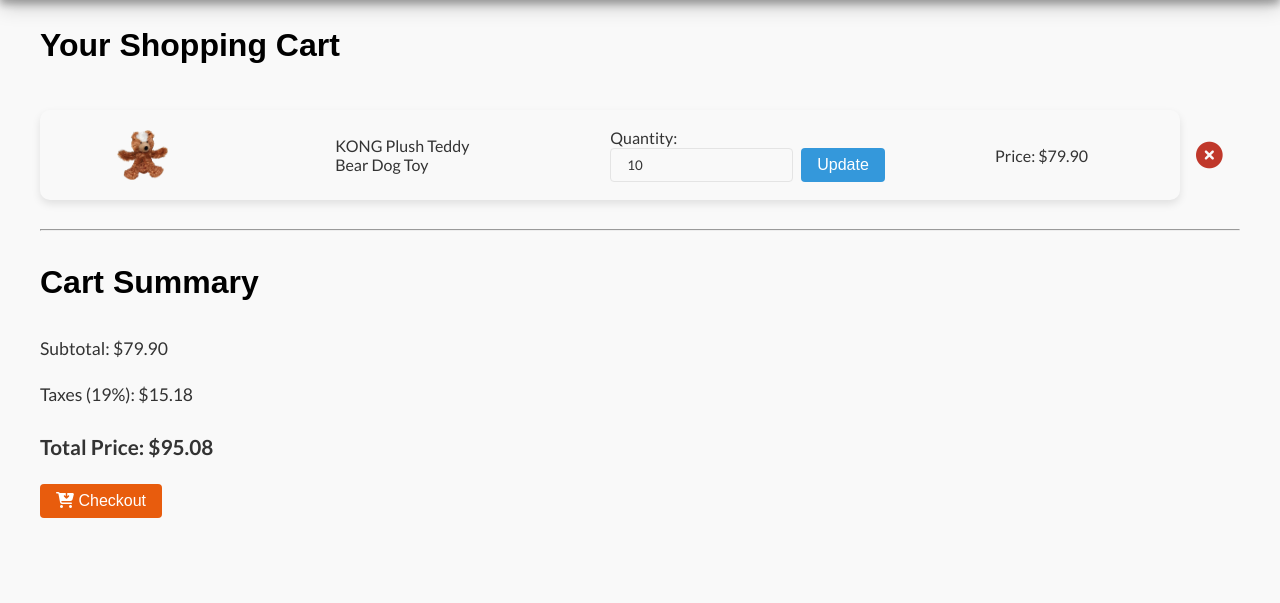
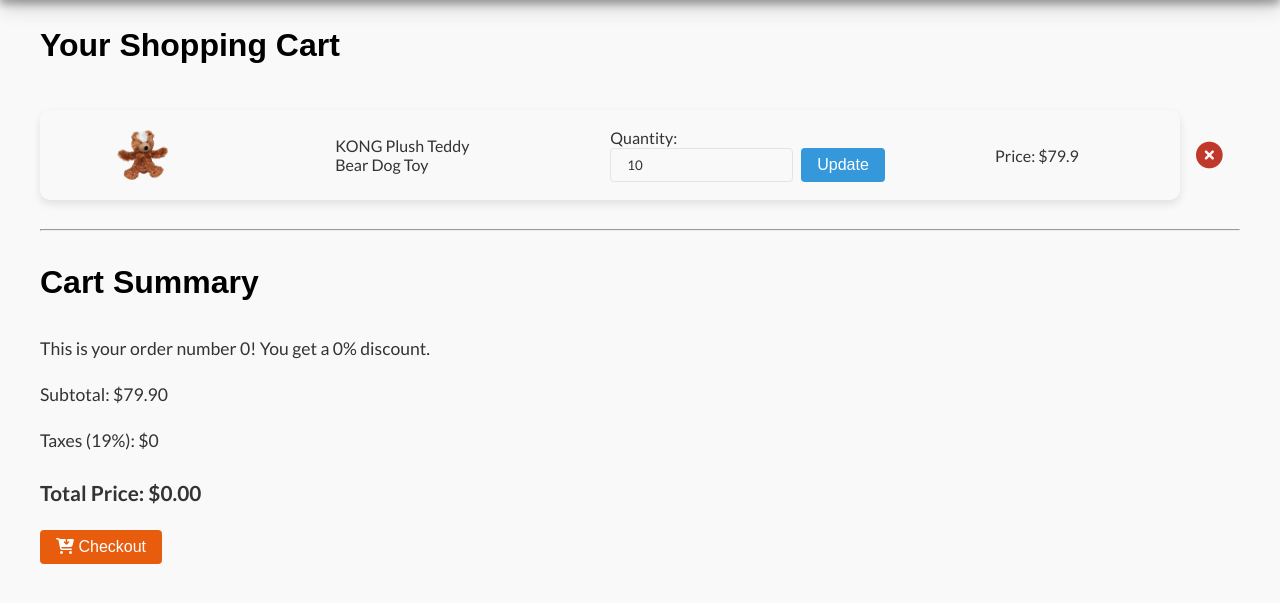
Before and after one commit to danfupo03/PAW-SOME, a PHP site: page /PAW-SOME/shoppingCart in a window 1280 px wide. Shown: the part 70-673 px from the top of the page. Run offline with PHP 8.4, Linux system fonts and the light colour scheme; a user stored in the database is signed in; data comes from the database, SQL or seed files in the repository; tables that the repository leaves empty hold one stand-in row (values such as "Sample post"); some libraries are stand-ins or nearby versions.

Commit message:
feat(shopping cart): add discount

```diff
--- a/assets/js/cartPrice.js
+++ b/assets/js/cartPrice.js
@@ -3,6 +3,8 @@
   const subtotalElement = document.getElementById("subtotal");
   const taxesElement = document.getElementById("taxes");
   const grandTotalElement = document.getElementById("grand-total");
+  const discountElement = document.getElementById("discount");
+  const discountRate = document.getElementById("discount-rate").textContent;
   const TAX_RATE = 0.19;
 
   const calculateCartTotals = () => {
@@ -10,23 +12,35 @@
 
     quantityInputs.forEach((input) => {
       const pricePerUnit = parseFloat(input.getAttribute("data-price"));
-      const quantity = parseInt(input.value) || 0;
+      const quantity = parseInt(input.value);
       const totalPrice = (pricePerUnit * quantity).toFixed(2);
-
-      const totalPriceElement = input
-        .closest(".shopping-cart-content")
-        .querySelector(".total-price");
-      totalPriceElement.textContent = totalPrice;
 
       subtotal += parseFloat(totalPrice);
     });
 
-    const taxes = (subtotal * TAX_RATE).toFixed(2);
-    const grandTotal = (subtotal + parseFloat(taxes)).toFixed(2);
+    let taxes = 0;
+    let grandTotal = 0;
+    let discount = 0;
+    let printDiscount = 0;
+    let subtotalAfterDiscount = 0;
+    console.log("discountRate", discountRate);
 
-    subtotalElement.textContent = subtotal.toFixed(2);
-    taxesElement.textContent = taxes;
-    grandTotalElement.textContent = grandTotal;
+    if (discountRate > 0) {
+      discount = subtotal * (discountRate/100);
+      printDiscount = subtotal - discount;
+      subtotalAfterDiscount = subtotal - discount;
+      taxes = (subtotalAfterDiscount * TAX_RATE).toFixed(2);
+      grandTotal = subtotalAfterDiscount + parseFloat(taxes);
+
+      subtotalElement.textContent = subtotal.toFixed(2);
+      discountElement.textContent = printDiscount.toFixed(2);
+      taxesElement.textContent = taxes;
+      grandTotalElement.textContent = grandTotal.toFixed(2);
+    } else {
+      subtotalElement.textContent = subtotal.toFixed(2);
+      taxesElement.textContent = taxes;
+      grandTotalElement.textContent = grandTotal.toFixed(2);
+    }
   };
 
   quantityInputs.forEach((input) => {
--- a/views/shoppingCart.php
+++ b/views/shoppingCart.php
@@ -23,6 +23,22 @@
 $stmt->execute();
 $result = $stmt->get_result();
 $products = $result->fetch_all(MYSQLI_ASSOC);
+
+$stmt = $conn->prepare("SELECT number_of_orders FROM users WHERE uid = ?");
+$stmt->bind_param("i", $uid);
+$stmt->execute();
+$result = $stmt->get_result();
+$user = $result->fetch_assoc();
+
+$number_of_orders = $user['number_of_orders'];
+
+$discountRate = 0;
+
+if ($user['number_of_orders'] >= 10 && $user['number_of_orders'] < 20) {
+  $discountRate = 0.10;
+} elseif ($user['number_of_orders'] >= 20) {
+  $discountRate = 0.20;
+}
 
 if ($_SERVER['REQUEST_METHOD'] === 'POST') {
   if (isset($_POST['update']) && isset($_POST['quantity']) && isset($_POST['sid'])) {
@@ -66,7 +82,10 @@
       foreach ($products as $product) {
         $sub_total += $product['price'] * $product['quantity'];
       }
-      $total = $sub_total + ($sub_total * 0.19);
+      $taxRate = 0.19;
+      $discount = $sub_total * $discountRate;
+      $sub_total = ($sub_total - $discount);
+      $total = $sub_total + ($sub_total * $taxRate);
 
       $stmt = $conn->prepare('INSERT INTO orders (uid, total, order_date, state) VALUES (?, ?, NOW(), "new")');
       $stmt->bind_param('id', $uid, $total);
@@ -79,6 +98,10 @@
         $stmt->bind_param('iii', $oid, $product['pid'], $product['quantity']);
         $stmt->execute();
       }
+
+      $stmt = $conn->prepare('UPDATE users SET number_of_orders = number_of_orders + 1 WHERE uid = ?');
+      $stmt->bind_param('i', $uid);
+      $stmt->execute();
 
       $stmt = $conn->prepare('DELETE FROM shopping_cart WHERE uid = ?');
       $stmt->bind_param('i', $uid);
@@ -136,7 +159,11 @@
       <div class="content">
         <hr>
         <h2 class="title is-3">Cart Summary</h2>
+        <p>This is your order number <?= $number_of_orders ?>! You get a <span id=discount-rate><?= $discountRate * 100 ?></span>% discount.</p>
         <p>Subtotal: $<span id="subtotal">0.00</span></p>
+        <?php if ($discountRate > 0): ?>
+          <p>Discount <?= ($discountRate * 100) ?>%: $<span id="discount">0.00</span></p>
+        <?php endif; ?>
         <p>Taxes (19%): $<span id="taxes">0.00</span></p>
         <p class="total-shop">Total Price: $<span id="grand-total">0.00</span></p>
         <form action="" method="POST">
```
